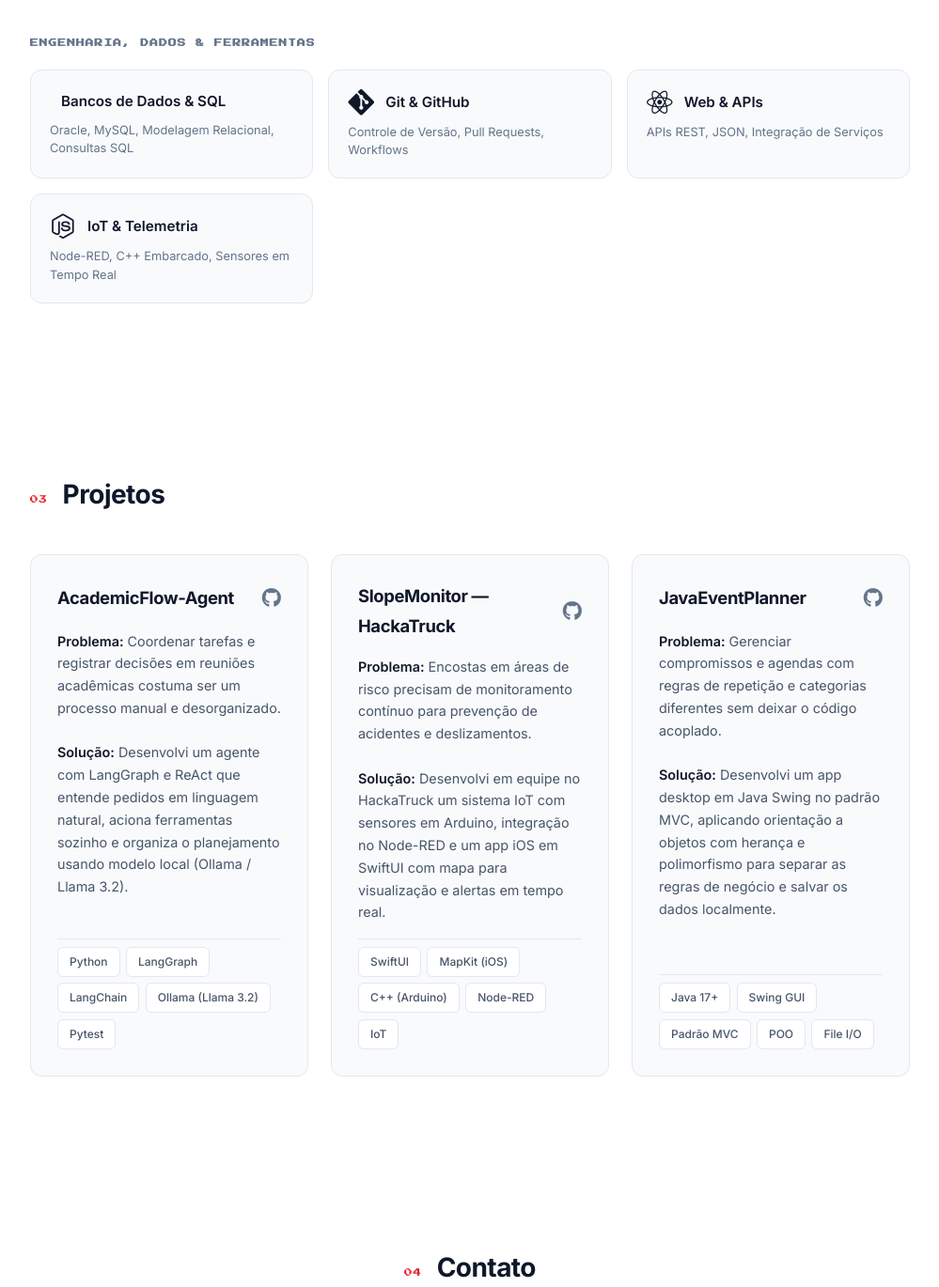
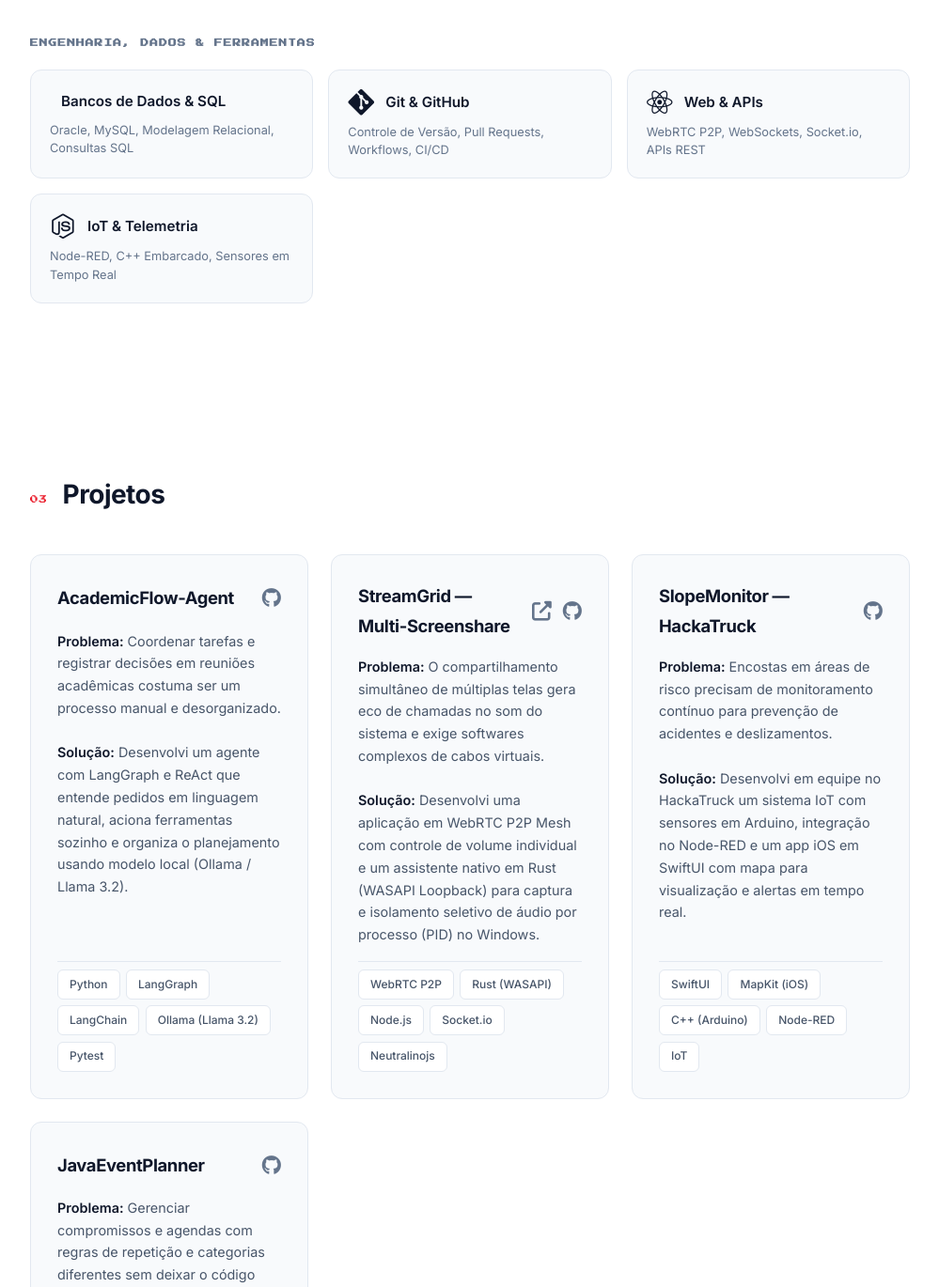
Before and after one commit to Pedrosasouza/Pedrosasouza.github.io, a plain HTML site: page index.html in a window 1280 px wide. Shown: the part 1700-3070 px from the top of the page at 94% size, without its empty margins (140-1139 px from the left). Drawn offline with nearby package versions, Linux system fonts and the light colour scheme.

Commit message:
feat: add StreamGrid to projects and Rust to skills

```diff
--- a/index.html
+++ b/index.html
@@ -104,6 +104,14 @@
 
                     <div class="skill-card-detailed">
                         <div class="skill-head">
+                            <i class="devicon-rust-original"></i>
+                            <strong>Rust</strong>
+                        </div>
+                        <span class="skill-context">WASAPI Loopback, Programação de Sistemas, Concorrência</span>
+                    </div>
+
+                    <div class="skill-card-detailed">
+                        <div class="skill-head">
                             <i class="devicon-java-plain"></i>
                             <strong>Java</strong>
                         </div>
@@ -152,7 +160,7 @@
                             <i class="devicon-git-plain"></i>
                             <strong>Git &amp; GitHub</strong>
                         </div>
-                        <span class="skill-context">Controle de Versão, Pull Requests, Workflows</span>
+                        <span class="skill-context">Controle de Versão, Pull Requests, Workflows, CI/CD</span>
                     </div>
 
                     <div class="skill-card-detailed">
@@ -160,7 +168,7 @@
                             <i class="devicon-react-original"></i>
                             <strong>Web &amp; APIs</strong>
                         </div>
-                        <span class="skill-context">APIs REST, JSON, Integração de Serviços</span>
+                        <span class="skill-context">WebRTC P2P, WebSockets, Socket.io, APIs REST</span>
                     </div>
 
                     <div class="skill-card-detailed">
@@ -184,13 +192,13 @@
         </div>
         <div class="projects-grid">
 
-            <!-- Projeto 1: AcademicFlow-Agent -->
+            <!-- Projeto 1: AcademicFlow-Agent (Primeiro) -->
             <div class="project-card fade-up">
                 <div class="project-top">
                     <h3 class="project-title">
                         <a href="https://github.com/Pedrosasouza/AcademicFlow-Agent" target="_blank">AcademicFlow-Agent</a>
                     </h3>
-                    <a href="https://github.com/Pedrosasouza/AcademicFlow-Agent" target="_blank" class="project-link" aria-label="Ver no GitHub">
+                    <a href="https://github.com/Pedrosasouza/AcademicFlow-Agent" target="_blank" class="project-link" aria-label="Ver no GitHub" title="Ver no GitHub">
                         <i class="fab fa-github"></i>
                     </a>
                 </div>
@@ -209,13 +217,43 @@
                 </ul>
             </div>
 
-            <!-- Projeto 2: SlopeMonitor -->
+            <!-- Projeto 2: StreamGrid -->
+            <div class="project-card fade-up">
+                <div class="project-top">
+                    <h3 class="project-title">
+                        <a href="https://github.com/Pedrosasouza/screenshare-p2p" target="_blank">StreamGrid — Multi-Screenshare</a>
+                    </h3>
+                    <div style="display: flex; gap: 0.75rem; align-items: center;">
+                        <a href="https://screenshare-p2p.onrender.com" target="_blank" class="project-link" aria-label="Demo ao Vivo" title="Demo ao Vivo">
+                            <i class="fas fa-external-link-alt"></i>
+                        </a>
+                        <a href="https://github.com/Pedrosasouza/screenshare-p2p" target="_blank" class="project-link" aria-label="Ver no GitHub" title="Ver no GitHub">
+                            <i class="fab fa-github"></i>
+                        </a>
+                    </div>
+                </div>
+
+                <p class="project-description">
+                    <strong>Problema:</strong> O compartilhamento simultâneo de múltiplas telas gera eco de chamadas no som do sistema e exige softwares complexos de cabos virtuais.<br><br>
+                    <strong>Solução:</strong> Desenvolvi uma aplicação em WebRTC P2P Mesh com controle de volume individual e um assistente nativo em Rust (WASAPI Loopback) para captura e isolamento seletivo de áudio por processo (PID) no Windows.
+                </p>
+
+                <ul class="project-tags">
+                    <li>WebRTC P2P</li>
+                    <li>Rust (WASAPI)</li>
+                    <li>Node.js</li>
+                    <li>Socket.io</li>
+                    <li>Neutralinojs</li>
+                </ul>
+            </div>
+
+            <!-- Projeto 3: SlopeMonitor -->
             <div class="project-card fade-up">
                 <div class="project-top">
                     <h3 class="project-title">
                         <a href="https://github.com/Pedrosasouza/SlopeMonitor-IoT" target="_blank">SlopeMonitor — HackaTruck</a>
                     </h3>
-                    <a href="https://github.com/Pedrosasouza/SlopeMonitor-IoT" target="_blank" class="project-link" aria-label="Ver no GitHub">
+                    <a href="https://github.com/Pedrosasouza/SlopeMonitor-IoT" target="_blank" class="project-link" aria-label="Ver no GitHub" title="Ver no GitHub">
                         <i class="fab fa-github"></i>
                     </a>
                 </div>
@@ -234,13 +272,13 @@
                 </ul>
             </div>
 
-            <!-- Projeto 3: JavaEventPlanner -->
+            <!-- Projeto 4: JavaEventPlanner -->
             <div class="project-card fade-up">
                 <div class="project-top">
                     <h3 class="project-title">
                         <a href="https://github.com/Pedrosasouza/JavaEventPlanner" target="_blank">JavaEventPlanner</a>
                     </h3>
-                    <a href="https://github.com/Pedrosasouza/JavaEventPlanner" target="_blank" class="project-link" aria-label="Ver no GitHub">
+                    <a href="https://github.com/Pedrosasouza/JavaEventPlanner" target="_blank" class="project-link" aria-label="Ver no GitHub" title="Ver no GitHub">
                         <i class="fab fa-github"></i>
                     </a>
                 </div>
```
